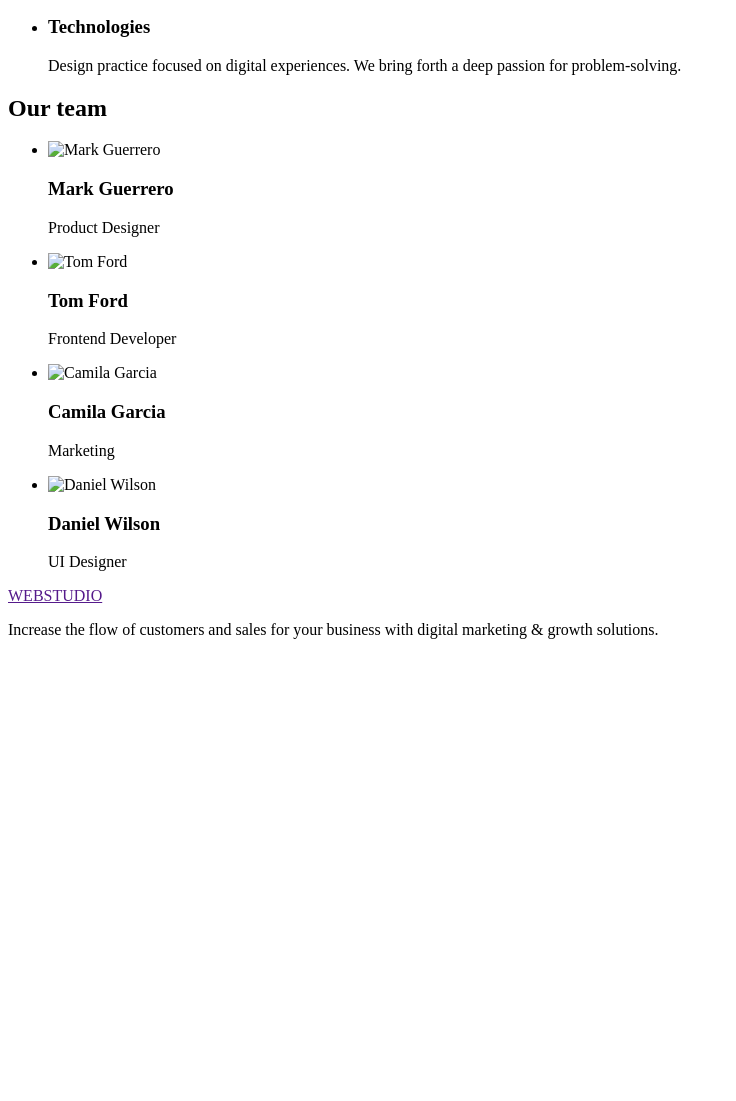
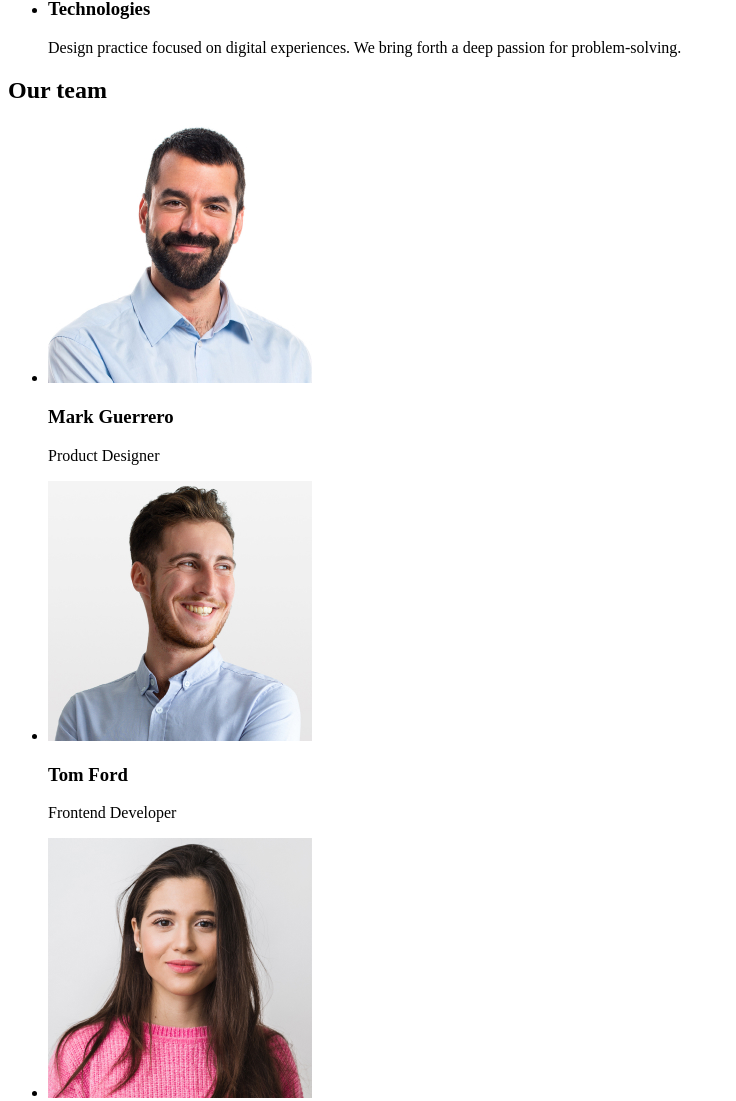
Before and after one commit to YuliiaSheremeta/goit-markup-hw-01, a plain HTML site: page index.html in a window 1280 px wide. Shown: the part 537-1638 px from the top of the page, without its empty margins (0-736 px from the left). Before the commit the page ends 1192 px from the top, so only its background shows below. Drawn offline with Linux system fonts and the light colour scheme.

Commit message:
add initial files

```diff
--- a/index.html
+++ b/index.html
@@ -9,10 +9,8 @@
     <header>
       <!--Logo header-->
       <nav>
-        <a href="">WEBSTUDIO</a>
+        <a href="./index.html">WebStudio</a>
         <ul>
-          <li><a href="">WEBSTUDIO </a></li>
-
           <li><a href="">Studio</a></li>
 
           <li><a href=""> Portfolio</a></li>
@@ -22,8 +20,8 @@
       </nav>
       <address>
         <ul>
+          <li><a href="mailto:info@devstudio.com">info@devstudio.com </a></li>
           <li><a href="tel:+110001111111"> +11 (000) 111-11-11</a></li>
-          <li><a href="mailto:info@devstudio.com">info@devstudio.com </a></li>
         </ul>
       </address>
     </header>
@@ -70,25 +68,39 @@
       <!--Section team-->
       <section>
         <h2>Our team</h2>
-
         <ul>
           <li>
-            <img src="img/1.jpg" alt="Mark Guerrero" width="264" height="260" />
+            <img
+              src="./images/1.jpg"
+              alt="Mark Guerrero"
+              width="264"
+              height="260"
+            />
             <h3>Mark Guerrero</h3>
             <p>Product Designer</p>
           </li>
           <li>
-            <img src="img/2.jpg" alt="Tom Ford" width="264" height="260" />
+            <img src="./images/2.jpg" alt="Tom Ford" width="264" height="260" />
             <h3>Tom Ford</h3>
             <p>Frontend Developer</p>
           </li>
           <li>
-            <img src="img/3.jpg" alt="Camila Garcia" width="264" height="260" />
+            <img
+              src="./images/3.jpg"
+              alt="Camila Garcia"
+              width="264"
+              height="260"
+            />
             <h3>Camila Garcia</h3>
             <p>Marketing</p>
           </li>
           <li>
-            <img src="img/4.jpg" alt="Daniel Wilson" width="264" height="260" />
+            <img
+              src="./images/4.jpg"
+              alt="Daniel Wilson"
+              width="264"
+              height="260"
+            />
             <h3>Daniel Wilson</h3>
             <p>UI Designer</p>
           </li>
@@ -98,7 +110,7 @@
     <footer>
       <!--Logo footer-->
 
-      <a href="">WEBSTUDIO</a>
+      <a href="./index.htm">WebStudio</a>
       <p>
         Increase the flow of customers and sales for your business with digital
         marketing & growth solutions.
```
